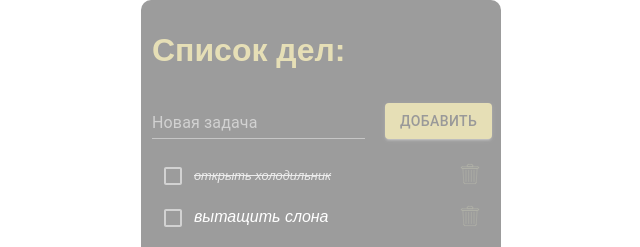
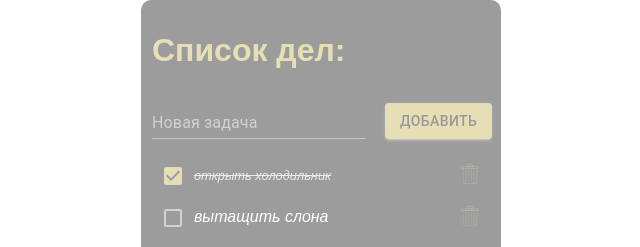
Before and after one commit to WebHeroSchool/dotodo, a React (Create React App) app: page / in a window 1280 px wide. Shown: the top 247 px of the page, without its empty margins (319-959 px from the left). Built offline with nearby package versions, Linux system fonts and the light colour scheme.

Commit message:
setstate fix

```diff
--- a/src/App/App.js
+++ b/src/App/App.js
@@ -11,28 +11,32 @@ class App extends React.Component {
     items: [
       {
         value: 'открыть холодильник',
-        isDone: true
+        isDone: true,
+        id: 0
       },
       {
         value: 'вытащить слона',
-        isDone: false
+        isDone: false,
+        id: 1
       },
       {
         value: 'положить оленя',
-        isDone: false
+        isDone: false,
+        id: 2
       },
       {
         value: 'закрыть холодильник',
-        isDone: false
-      }
+        isDone: false,
+        id: 3
+      },
     ]
   };
 
-  onClickDone = value => {
+  onClickDone = id => {
     const newItemList = this.state.items.map(item => {
       const newItem = {...item};
 
-      if (item.value === value) {
+      if (item.id === id) {
         newItem.isDone = !item.isDone;
       }
 
@@ -54,7 +58,7 @@ class App extends React.Component {
             <ButtonInput btnType='reset' ButtonText='Добавить' />
           </div>
         </form>
-        <ItemList todoItem={this.state.items} onClickDone={this.onClickDone} />
+        <ItemList todoItem={this.state.items} id={this.state.items.id} onClickDone={this.onClickDone} />
         <Footer count={this.state.items.filter(item => item.isDone === false).length} />
       </div>
     );
--- a/src/Item/Item.js
+++ b/src/Item/Item.js
@@ -2,9 +2,9 @@ import React from 'react';
 import classnames from 'classnames';
 import styles from './Item.module.css';
 
-const Item = ({ value, isDone, onClickDone }) => (
+const Item = ({ value, id, isDone, onClickDone }) => (
   <span
-  onClick={() => onClickDone(value)}
+  onClick={() => onClickDone(id)}
   className={
     classnames({
       [styles.content]: true,
--- a/src/ItemList/ItemList.js
+++ b/src/ItemList/ItemList.js
@@ -4,17 +4,26 @@ import Checkbox from '@material-ui/core/Checkbox';
 import IconButton from '@material-ui/core/IconButton';
 import styles from './ItemList.module.css';
 
-const ItemList = ({ todoItem, onClickDone, isDone }) => (
+const ItemList = ({ todoItem, id, onClickDone, isDone }) => (
   <ol className={styles.list}>
     {
       todoItem.map(
         item =>
-          <li className={styles.item} key={item.value}>
-            <Checkbox color="primary" />
+          <li
+            className={styles.item}
+            key={item.value}
+          >
+            <Checkbox
+              color="primary"
+              checked={item.isDone}
+            />
             <Item className={styles.content}
               value={item.value}
               isDone={item.isDone}
-              onClickDone={onClickDone} />
+              onClickDone={onClickDone}
+              id={item.id}
+               />
+
             <IconButton
               className={styles.delete}></IconButton>
           </li>
```
